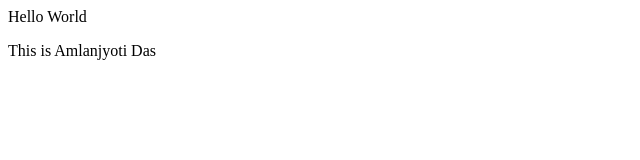
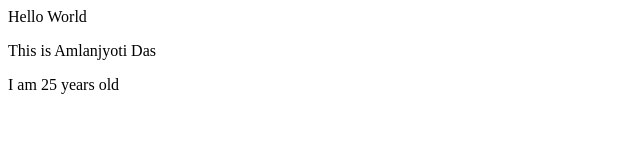
Before and after one commit to Winnie009/git-demo, a plain HTML site: page web/index.html in a window 1280 px wide. Shown: the whole page, without its empty margins (0-640 px from the left). Drawn offline with Linux system fonts and the light colour scheme.

Commit message:
Github update

```diff
--- a/web/index.html
+++ b/web/index.html
@@ -5,5 +5,6 @@
     </head>
     <body>
         <p>This is Amlanjyoti Das</p>
+	<p>I am 25 years old</p>
     </body>
 </html>
```
